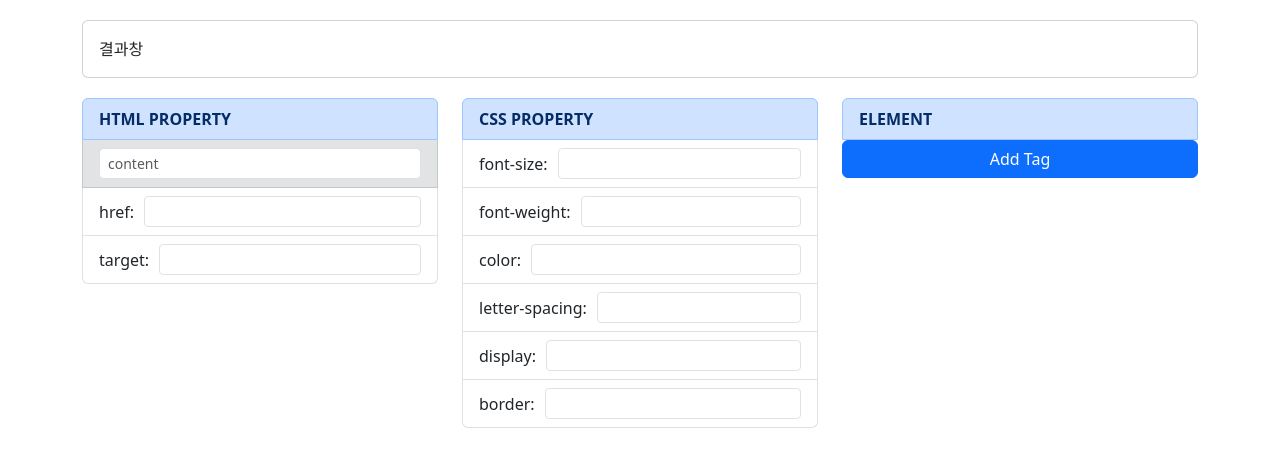
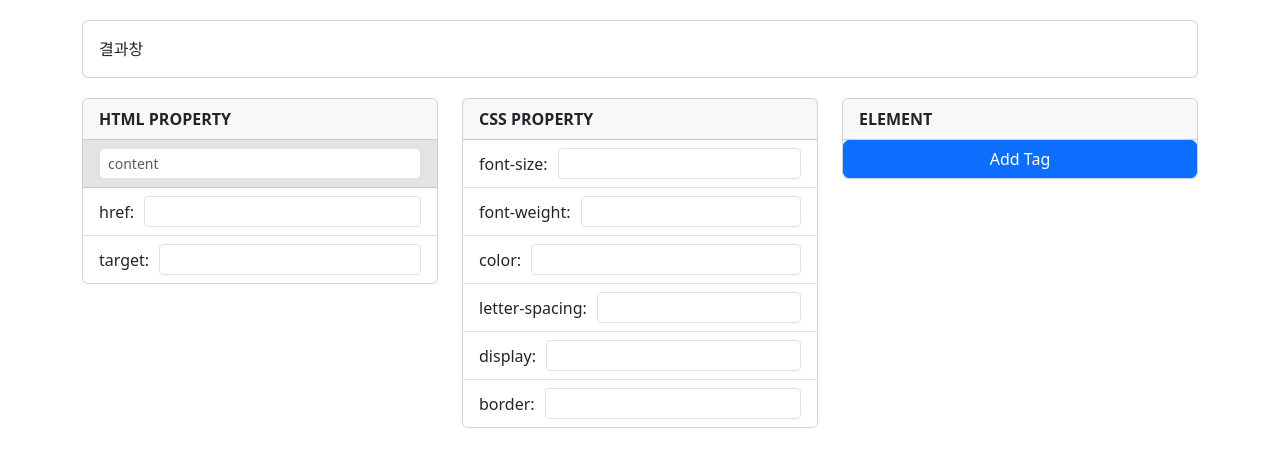
Before and after one commit to black-pepper/HTML-CSS-Study, a React (Create React App) app: page / in a window 1280 px wide. Shown: the top 466 px of the page. Built offline with nearby package versions, Linux system fonts and the light colour scheme.

Commit message:
Update PropertyList

```diff
--- a/src/Main.js
+++ b/src/Main.js
@@ -8,6 +8,13 @@ import CSSPropertyList from './components/CSSPropertyList';
 
 
 const Main = () => {
+    const [tagData, setTagData] = useState([]);
+
+    const updateHTMLProperties = (index, properties) => {
+      };
+    const updateCSSProperties = (index, properties) => {
+      };
+
     return (
         <div className="container">
             <ResultBox/>
--- a/src/components/CSSPropertyList.js
+++ b/src/components/CSSPropertyList.js
@@ -3,13 +3,17 @@ import'bootstrap/dist/css/bootstrap.min.css';
 
 const CSSPropertyList = () => {
     return (
-        <div className="list-group">
-            <li className="list-group-item list-group-item-action list-group-item-primary"><b>CSS PROPERTY</b></li>
-            {propertys.map((property, index) => (
-                <li className="list-group-item d-flex justify-content-between align-items-center" key={index} style={{ whiteSpace: 'nowrap' }}>
-                    {property}:<input className="form-control form-control-sm" style={{ marginLeft: 10 }}></input>
-                </li>
-            ))}
+        <div className="card">
+            <div class="card-header">
+                <b>CSS PROPERTY</b>
+            </div>
+            <div className="list-group list-group-flush">
+                {propertys.map((property, index) => (
+                    <li className="list-group-item d-flex justify-content-between align-items-center" key={index} style={{ whiteSpace: 'nowrap' }}>
+                        {property}:<input className="form-control form-control-sm" style={{ marginLeft: 10 }}></input>
+                    </li>
+                ))}
+            </div>
         </div>
     )
 }
--- a/src/components/ElementList.js
+++ b/src/components/ElementList.js
@@ -7,6 +7,7 @@ import SelectTagList from './SelectTagList';
 const ElementList = () => {
 
     const [elements, setElements] = useState([]);
+    const [selectedElement, setSelectedElement] = useState(null);
 
     const handleTagSelect = (tagType) => {
         setElements([...elements, tagType]);
@@ -17,25 +18,55 @@ const ElementList = () => {
         setElements(updatedElements);
     };
 
+      const handleElementSelect = (index) => {
+        setSelectedElement(elements[index]);
+      };
+
     return (
-        <div className="list-group">
-            <li className="list-group-item list-group-item-action list-group-item-primary"><b>ELEMENT</b></li>
+        <div className="card">
+            <div class="card-header">
+                <b>ELEMENT</b>
+            </div>
+        <div className="list-group list-group-flush">
             {elements.map((element, index) => (
-                <li className="list-group-item d-flex justify-content-between align-items-center" key={index}>
+                <button
+                    className="list-group-item list-group-item-action d-flex justify-content-between align-items-center"
+                    key={index}
+                    onClick={() => handleElementSelect(index)}
+                >
                     {element}
-                        <button  type="button" className="btn-close" aria-label="Close" onClick={() => handleTagRemove(index)}></button>
-                </li>
+                    <button
+                        type="button"
+                        className="btn-close"
+                        aria-label="Close"
+                        onClick={() => handleTagRemove(index)}>
+                    </button>
+                </button>
             ))}
-            <button type="button" className="btn btn-primary" data-bs-toggle="modal" data-bs-target="#exampleModal">
+
+            <button
+                type="button"
+                className="btn btn-primary"
+                data-bs-toggle="modal"
+                data-bs-target="#addTag">
             Add Tag
             </button>
 
-            <div className="modal fade" id="exampleModal" tabindex="-1" aria-labelledby="exampleModalLabel" aria-hidden="true">
+            <div className="modal fade"
+                id="addTag"
+                tabindex="-1"
+                aria-hidden="true"
+            >
                 <div className="modal-dialog">
                     <div className="modal-content">
                         <div className="modal-header">
                             <h1 className="modal-title fs-5" id="exampleModalLabel">Select Tag</h1>
-                            <button type="button" className="btn-close" data-bs-dismiss="modal" aria-label="Close"></button>
+                            <button
+                                type="button"
+                                className="btn-close"
+                                data-bs-dismiss="modal"
+                                aria-label="Close">
+                            </button>
                         </div>
                         <div className="modal-body">
                             <SelectTagList onTagSelect={handleTagSelect} />
@@ -44,6 +75,7 @@ const ElementList = () => {
                 </div>
             </div>
         </div>
+        </div>
     )
 }
 export default ElementList;
--- a/src/components/HTMLPropertyList.js
+++ b/src/components/HTMLPropertyList.js
@@ -3,8 +3,11 @@ import'bootstrap/dist/css/bootstrap.min.css';
 
 const HTMLPropertyList = () => {
     return (
-        <div className="list-group">
-            <li className="list-group-item list-group-item-action list-group-item-primary"><b>HTML PROPERTY</b></li>
+        <div className="card">
+            <div class="card-header">
+                <b>HTML PROPERTY</b>
+            </div>
+            <ul className="list-group list-group-flush">
                 <li className="list-group-item list-group-item-secondary" key="-1">
                     <input className="form-control form-control-sm" placeholder="content"></input>
                 </li>
@@ -13,6 +16,7 @@ const HTMLPropertyList = () => {
                         {property}:<input className="form-control form-control-sm" style={{marginLeft:10}}></input>
                     </li>
                 ))}
+            </ul>
         </div>
     )
 }
```
Lines whose indentation alone changed are shown as unchanged.
